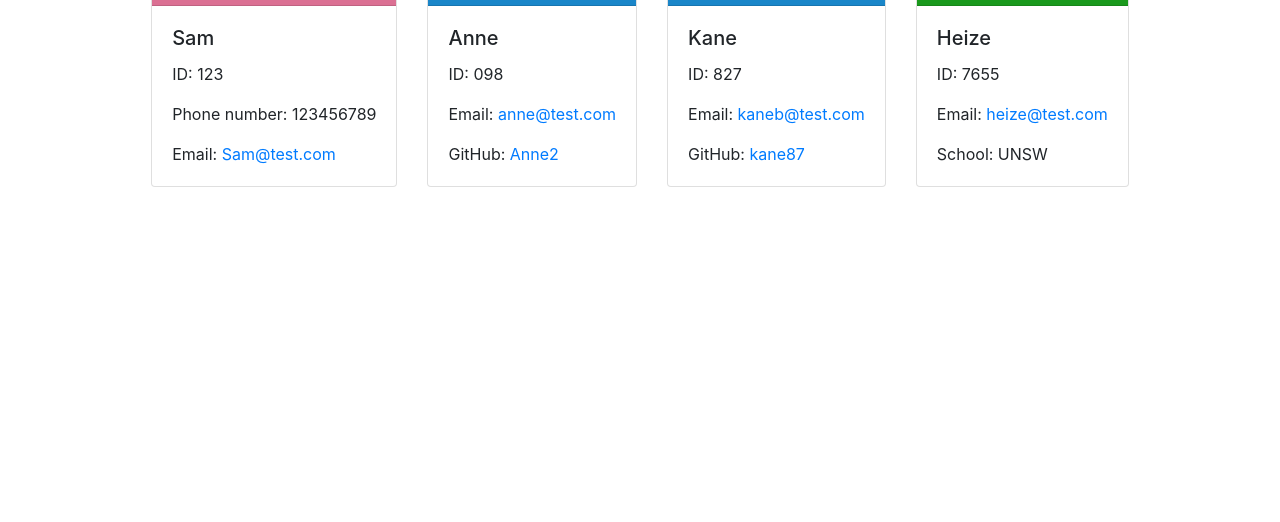
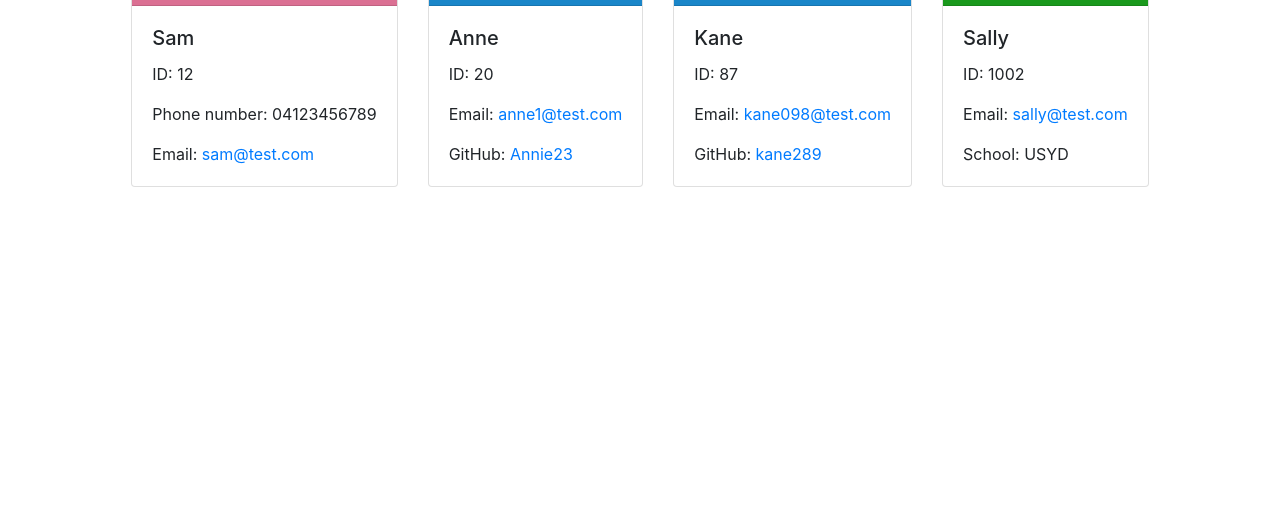
Before and after one commit to smj3085/Team_profile_generator, a website: page output/index.html in a window 1280 px wide. Shown: the part 278-800 px from the top of the page. Drawn offline with nearby package versions, Linux system fonts and the light colour scheme.

Commit message:
updated readme file

```diff
--- a/output/index.html
+++ b/output/index.html
@@ -26,9 +26,9 @@
         </div>
         <div class="card-body">
             <h5 class="card-title">Sam</h5>
-            <p class="card-text">ID: 123</p>
-            <p class="card-text">Phone number: 123456789</p>
-            <p class="card-text">Email: <a href="mailto:Sam@test.com">Sam@test.com</a></p>
+            <p class="card-text">ID: 12</p>
+            <p class="card-text">Phone number: 04123456789</p>
+            <p class="card-text">Email: <a href="mailto:sam@test.com">sam@test.com</a></p>
         </div>
         </div>
     </div>
@@ -40,9 +40,9 @@
             </div>
             <div class="card-body">
               <h5 class="card-title">Anne</h5>
-              <p class="card-text">ID: 098</p>
-              <p class="card-text">Email: <a href="mailto:anne@test.com">anne@test.com</a></p>
-              <p class="card-text">GitHub: <a target="_blank" href="https://github.com/Anne2">Anne2</a></p>
+              <p class="card-text">ID: 20</p>
+              <p class="card-text">Email: <a href="mailto:anne1@test.com">anne1@test.com</a></p>
+              <p class="card-text">GitHub: <a target="_blank" href="https://github.com/Annie23">Annie23</a></p>
             </div>
           </div>
     </div>
@@ -54,9 +54,9 @@
             </div>
             <div class="card-body">
               <h5 class="card-title">Kane</h5>
-              <p class="card-text">ID: 827</p>
-              <p class="card-text">Email: <a href="mailto:kaneb@test.com">kaneb@test.com</a></p>
-              <p class="card-text">GitHub: <a target="_blank" href="https://github.com/kane87">kane87</a></p>
+              <p class="card-text">ID: 87</p>
+              <p class="card-text">Email: <a href="mailto:kane098@test.com">kane098@test.com</a></p>
+              <p class="card-text">GitHub: <a target="_blank" href="https://github.com/kane289">kane289</a></p>
             </div>
           </div>
     </div>
@@ -67,10 +67,10 @@
               <h3><i class="fas fa-user-graduate"></i> Intern<h3>
             </div>
             <div class="card-body">
-              <h5 class="card-title">Heize</h5>
-              <p class="card-text">ID: 7655</p>
-              <p class="card-text">Email: <a href="mailto:heize@test.com">heize@test.com</a></p>
-              <p class="card-text">School: UNSW</p>
+              <h5 class="card-title">Sally</h5>
+              <p class="card-text">ID: 1002</p>
+              <p class="card-text">Email: <a href="mailto:sally@test.com">sally@test.com</a></p>
+              <p class="card-text">School: USYD</p>
             </div>
           </div>
     </div>
```
Also changed, not shown: README.md.
